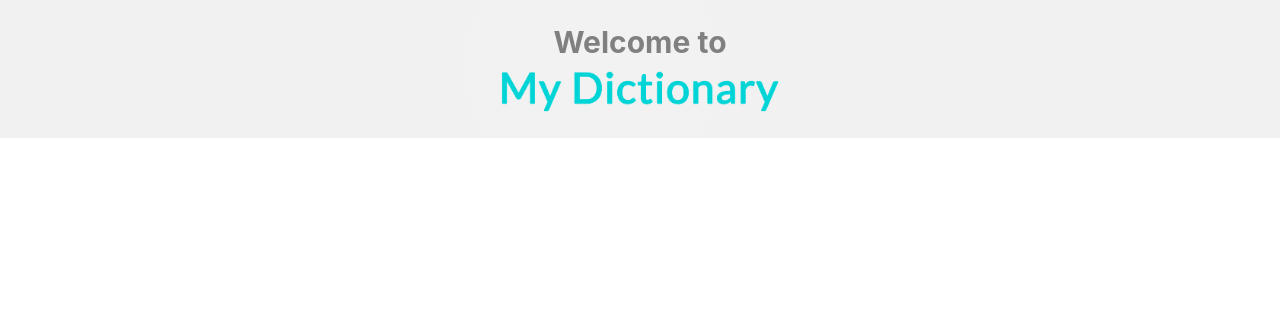
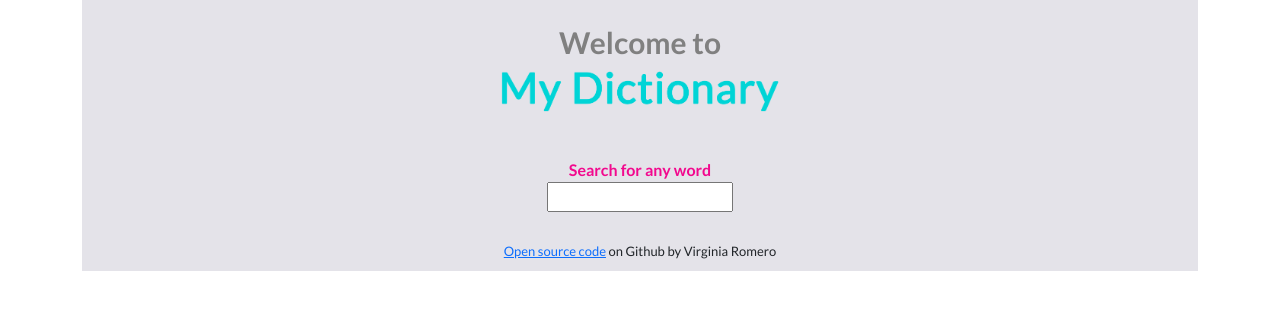
Before and after one commit to VirginiaRool/dictionary-react, a React (Create React App) app: page / in a window 1280 px wide. Shown: the top 310 px of the page. Built offline with nearby package versions, Linux system fonts and the light colour scheme.

Commit message:
Added component Dictionary

```diff
--- a/public/index.html
+++ b/public/index.html
@@ -18,7 +18,7 @@
     <link rel="preconnect" href="https://fonts.googleapis.com" />
     <link rel="preconnect" href="https://fonts.gstatic.com" crossorigin />
     <link
-      href="https://fonts.googleapis.com/css2?family=Roboto:wght@400;500;700;900&display=swap"
+      href="https://fonts.googleapis.com/css2?family=Lato:wght@100;300;400;700;900&display=swap"
       rel="stylesheet"
     />
 
--- a/src/App.css
+++ b/src/App.css
@@ -1,13 +1,18 @@
+.App,
+.container {
+  font-family: "Lato", sans-serif;
+}
+
 .App-header {
   padding: 20px;
   text-align: center;
-  background: radial-gradient(
+  background-color: #e4e3e9;
+
+  /* background: radial-gradient(
     343px at 46.3% 47.5%,
     rgb(242, 242, 242) 0%,
     rgb(241, 241, 241) 72.9%
-  );
-
-  /* font-family: 'Roboto', sans-serif; */
+  ); */
 }
 
 .App-logo {
@@ -19,3 +24,10 @@
   font-size: 30px;
   color: grey;
 }
+
+.App-footer {
+  font-size: 13px;
+  text-align: center;
+  background-color: #e4e3e9;
+  padding: 10px;
+}
--- a/src/App.js
+++ b/src/App.js
@@ -1,15 +1,26 @@
 import myDictionaryLogo from "./images/myDictionaryLogo.png";
 import "./App.css";
+import Dictionary from "./Dictionary";
 
-function App() {
+export default function App() {
   return (
-    <div className="App">
-      <header className="App-header">
-        <div className="App-welcome-text">Welcome to</div>
-        <img src={myDictionaryLogo} className="App-logo" alt="logo" />
-      </header>
+    <div className="container">
+      <div className="App">
+        <header className="App-header">
+          <div className="App-welcome-text">Welcome to</div>
+          <img src={myDictionaryLogo} className="App-logo" alt="logo" />
+        </header>
+        <Dictionary />
+        <footer className="App-footer">
+          <a
+            href="https://github.com/VirginiaRool/dictionary-react"
+            target="_blank"
+          >
+            Open source code
+          </a>{" "}
+          on Github by Virginia Romero
+        </footer>
+      </div>
     </div>
   );
 }
-
-export default App;
--- /dev/null
+++ b/src/Dictionary.css
@@ -0,0 +1,11 @@
+.Dictionary {
+  background: #e4e3e9;
+  padding: 20px;
+  text-align: center;
+  font-family: "Lato", sans-serif;
+}
+
+.Dictionary .text-instructions {
+  color: #f2098e;
+  font-weight: bold;
+}
--- /dev/null
+++ b/src/Dictionary.js
@@ -0,0 +1,24 @@
+import React, { useState } from "react";
+import "./Dictionary.css";
+
+export default function Dictionary() {
+  let [keyword, setKeyword] = useState("");
+
+  function handleKeywordChange(event) {
+    setKeyword(event.target.value);
+  }
+
+  function search(event) {
+    event.preventDefault();
+    alert(`Searching for ${keyword} definition`);
+  }
+
+  return (
+    <div className="Dictionary">
+      <div className="text-instructions">Search for any word</div>
+      <form onSubmit={search}>
+        <input type="search" onChange={handleKeywordChange}></input>
+      </form>
+    </div>
+  );
+}
```
